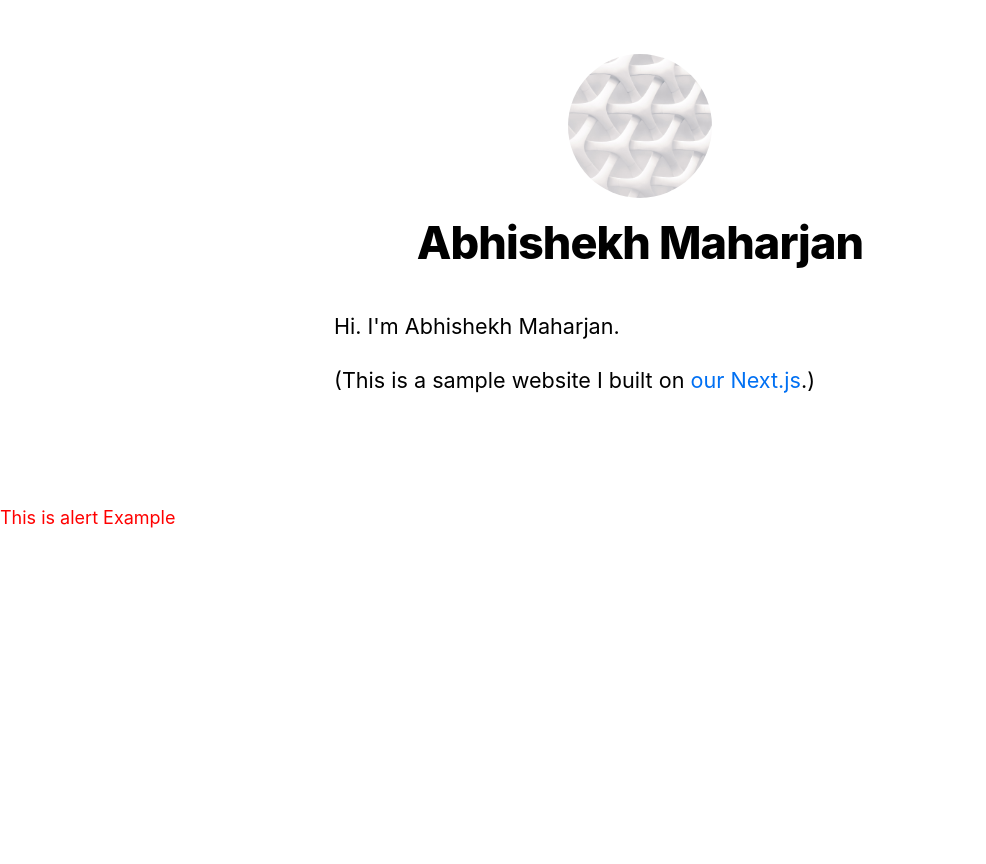
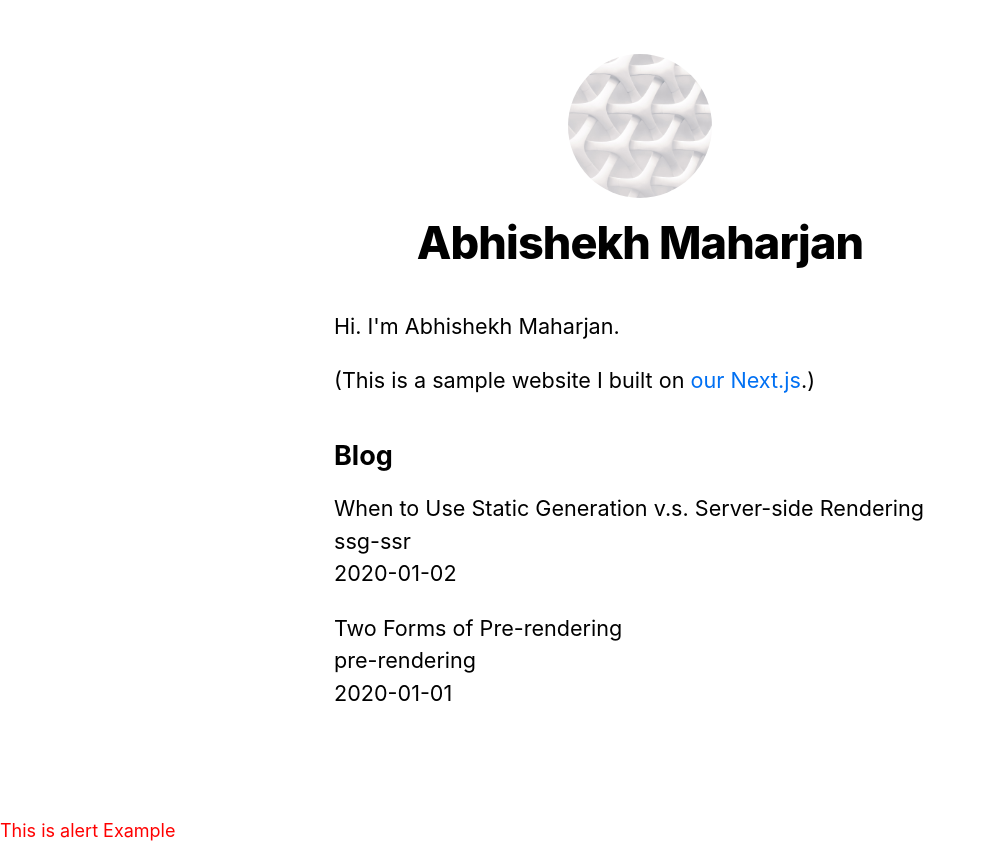
Before and after one commit to abhi886/next-getting-started, a Next.js app: page / in a window 1280 px wide. Shown: the whole page, without its empty margins (0-986 px from the left). Before the commit the page ends 800 px from the top, so only its background shows below. Built offline with nearby package versions, Linux system fonts and the light colour scheme.

Commit message:
Implement getStaticProps

```diff
--- /dev/null
+++ b/lib/posts.js
@@ -0,0 +1,37 @@
+import fs from "fs";
+import path from "path";
+import matter from "gray-matter";
+
+const postsDirectory = path.join(process.cwd(), "posts");
+
+export function getSortedPostsData() {
+  // Get file names under /posts
+  const fileNames = fs.readdirSync(postsDirectory);
+  const allPostsData = fileNames.map((fileName) => {
+    // Remove ".md" from file name to get id
+    const id = fileName.replace(/\.md$/, "");
+
+    // Read markdown file as string
+    const fullPath = path.join(postsDirectory, fileName);
+    const fileContents = fs.readFileSync(fullPath, "utf8");
+
+    // Use gray-matter to parse the post metadata section
+    const matterResult = matter(fileContents);
+
+    // Combine the data with the id
+    return {
+      id,
+      ...matterResult.data,
+    };
+  });
+  // Sort posts by date
+  return allPostsData.sort(({ date: a }, { date: b }) => {
+    if (a < b) {
+      return 1;
+    } else if (a > b) {
+      return -1;
+    } else {
+      return 0;
+    }
+  });
+}
--- a/package.json
+++ b/package.json
@@ -8,6 +8,7 @@
     "start": "next start"
   },
   "dependencies": {
+    "gray-matter": "^4.0.3",
     "next": "^11.0.0",
     "postcss-flexbugs-fixes": "^5.0.2",
     "postcss-preset-env": "^6.7.0",
--- a/pages/index.js
+++ b/pages/index.js
@@ -2,8 +2,9 @@
 import Layout, { siteTitle } from "../components/layout";
 import utilStyles from "../styles/utils.module.css";
 import Alert from "../components/alert";
+import { getSortedPostsData } from "../lib/posts";
 
-export default function Home() {
+export default function Home({ allPostsData }) {
   return (
     <>
       <Layout home>
@@ -17,6 +18,21 @@
             <a href='https://nextjs.org/learn'>our Next.js</a>.)
           </p>
         </section>
+        {/* Add this <section> tag below the existing <section> tag */}
+        <section className={`${utilStyles.headingMd} ${utilStyles.padding1px}`}>
+          <h2 className={utilStyles.headingLg}>Blog</h2>
+          <ul className={utilStyles.list}>
+            {allPostsData.map(({ id, date, title }) => (
+              <li className={utilStyles.listItem} key={id}>
+                {title}
+                <br />
+                {id}
+                <br />
+                {date}
+              </li>
+            ))}
+          </ul>
+        </section>
       </Layout>
       <Alert type='error'>
         <p>This is alert Example</p>
@@ -24,3 +40,12 @@
     </>
   );
 }
+
+export async function getStaticProps() {
+  const allPostsData = getSortedPostsData();
+  return {
+    props: {
+      allPostsData,
+    },
+  };
+}
--- /dev/null
+++ b/posts/pre-rendering.md
@@ -0,0 +1,11 @@
+---
+title: "Two Forms of Pre-rendering"
+date: "2020-01-01"
+---
+
+Next.js has two forms of pre-rendering: **Static Generation** and **Server-side Rendering**. The difference is in **when** it generates the HTML for a page.
+
+- **Static Generation** is the pre-rendering method that generates the HTML at **build time**. The pre-rendered HTML is then _reused_ on each request.
+- **Server-side Rendering** is the pre-rendering method that generates the HTML on **each request**.
+
+Importantly, Next.js lets you **choose** which pre-rendering form to use for each page. You can create a "hybrid" Next.js app by using Static Generation for most pages and using Server-side Rendering for others.
--- /dev/null
+++ b/posts/ssg-ssr.md
@@ -0,0 +1,19 @@
+---
+title: "When to Use Static Generation v.s. Server-side Rendering"
+date: "2020-01-02"
+---
+
+We recommend using **Static Generation** (with and without data) whenever possible because your page can be built once and served by CDN, which makes it much faster than having a server render the page on every request.
+
+You can use Static Generation for many types of pages, including:
+
+- Marketing pages
+- Blog posts
+- E-commerce product listings
+- Help and documentation
+
+You should ask yourself: "Can I pre-render this page **ahead** of a user's request?" If the answer is yes, then you should choose Static Generation.
+
+On the other hand, Static Generation is **not** a good idea if you cannot pre-render a page ahead of a user's request. Maybe your page shows frequently updated data, and the page content changes on every request.
+
+In that case, you can use **Server-Side Rendering**. It will be slower, but the pre-rendered page will always be up-to-date. Or you can skip pre-rendering and use client-side JavaScript to populate data.
```
Also changed, not shown: 1 other file (tests, documents, lock files or other folders).
